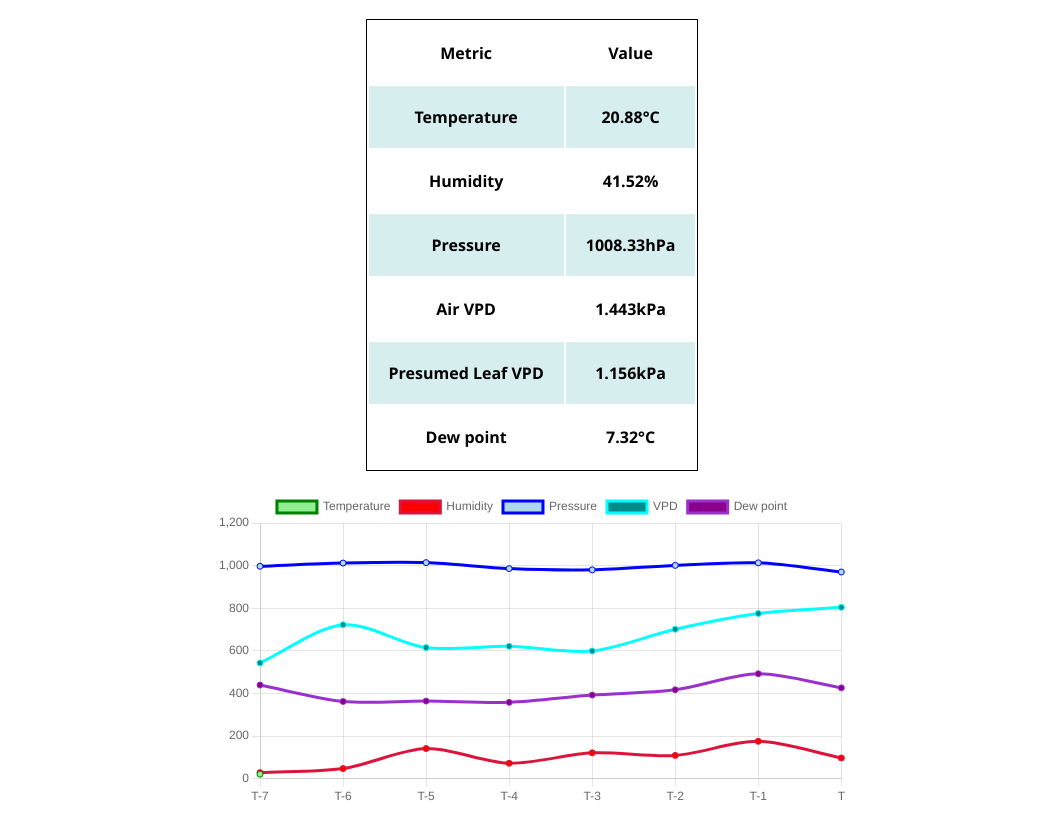
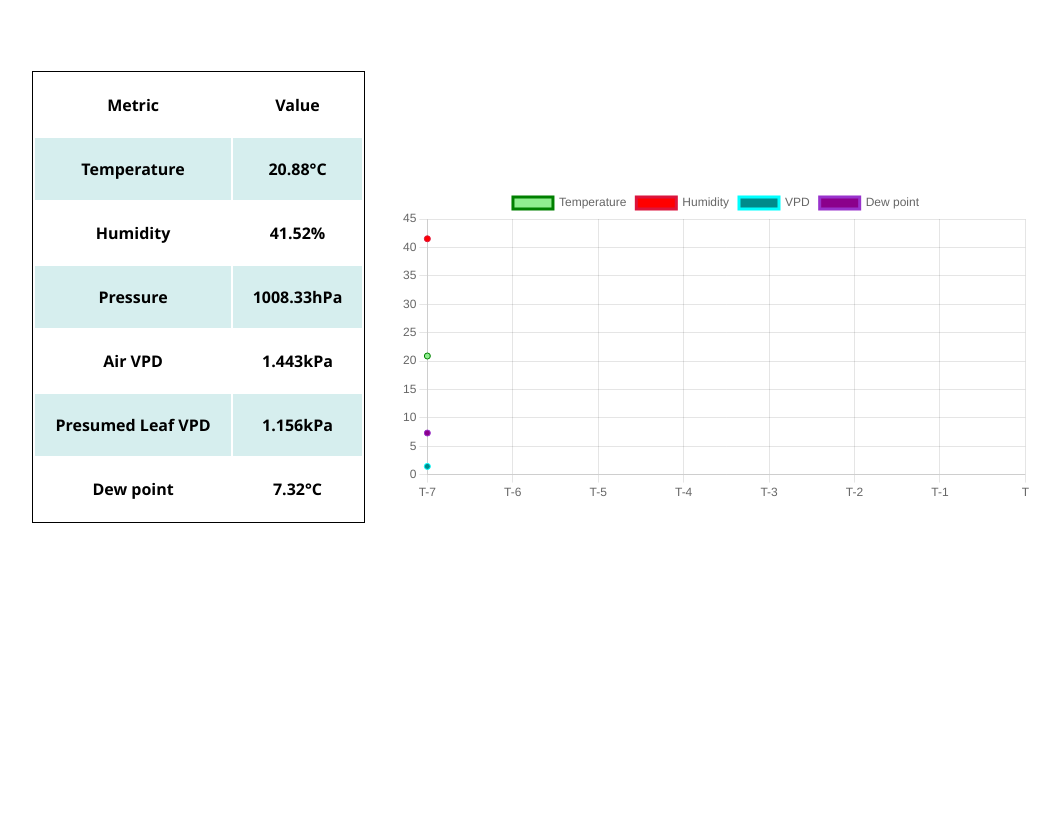
Before and after one commit to xamidev/plantgrowtracker, a plain HTML site: page webapp/index.html in a window 1280 px wide. Shown: the part 67-894 px from the top of the page, without its empty margins (108-1168 px from the left). After the commit the page ends 800 px from the top, so only its background shows below. Drawn offline with nearby package versions, Linux system fonts and the light colour scheme.

Commit message:
added real data for 4 curves

```diff
--- a/webapp/fetch.js
+++ b/webapp/fetch.js
@@ -1,6 +1,8 @@
 var temperaturesArray = [];
 var pressuresArray = [];
 var humidityArray = [];
+var vpdArray = [];
+var dewPointArray = [];
 
 setInterval(function() {
 
@@ -20,8 +22,15 @@ setInterval(function() {
         document.getElementById('leafvpd').innerHTML = lastMeasures[4]
         document.getElementById('dewpoint').innerHTML = lastMeasures[5]
 
-        /* Chart.js line chart for all data */
+        /* Chart.js : data fetching for chart curves */
+
         temperaturesArray.push(lastMeasures[0].slice(0,-3));
+        humidityArray.push(lastMeasures[2].slice(0,-2));
+        /* pressuresArray.push(lastMeasures[1].slice(0,-4)); */
+        vpdArray.push(lastMeasures[3].slice(0,-4));
+        dewPointArray.push(lastMeasures[5].slice(0,-3));
+
+        /* Drawing the chart */
 
         const lineCanvas = document.getElementById("lineCanvas");
         const lineChart = new Chart(lineCanvas, {
@@ -36,25 +45,25 @@ setInterval(function() {
               },
               {
                   label: "Humidity",
-                  data: [28,47,141,72,121,109,175,97],
+                  data: humidityArray,
                   borderColor: "crimson",
                   backgroundColor: "red",
               },
-              {
+              /*{
                 label: "Pressure",
-                data: [997,1012,1014,986,980,1001,1013,970],
+                data: pressuresArray,
                 borderColor: "blue",
                 backgroundColor: "lightblue",
-              },
+              },*/
               {
                 label: "VPD",
-                data: [543,722,615,621,599,701,775,804],
+                data: vpdArray,
                 borderColor: "cyan",
                 backgroundColor: "darkcyan",
               },
               {
                 label: "Dew point",
-                data: [439,362,364,358,392,417,492,426],
+                data: dewPointArray,
                 borderColor: "darkorchid",
                 backgroundColor: "darkmagenta",
               }]
--- a/webapp/index.html
+++ b/webapp/index.html
@@ -9,6 +9,9 @@
     <body>
 
         <h1>Air Stats</h1>
+        <br>
+        <div id="wrapper">
+            <div id="stats">
                 <table>
                     <tr>
                         <th>Metric</th>
@@ -39,9 +42,11 @@
                         <th id="dewpoint">N/A</th>
                     </tr>
                 </table>
+            </div>
 
             <div class="chart-container">
                 <canvas id="lineCanvas" aria-label="chart" role="img"></canvas>
+            </div>
         </div>
 
         <script src="https://cdnjs.cloudflare.com/ajax/libs/Chart.js/3.7.1/chart.min.js"></script>
--- a/webapp/style.css
+++ b/webapp/style.css
@@ -30,3 +30,17 @@ th {
     margin-left: auto;
     margin-right: auto;
 }
+
+#stats {
+    display: inline-block;
+    margin-right: 30px;
+    margin-top: 30px;
+}
+
+.chart-container {
+    display: inline-block;
+}
+
+#wrapper {
+    text-align: center;
+}
```
Lines whose indentation alone changed are shown as unchanged.
